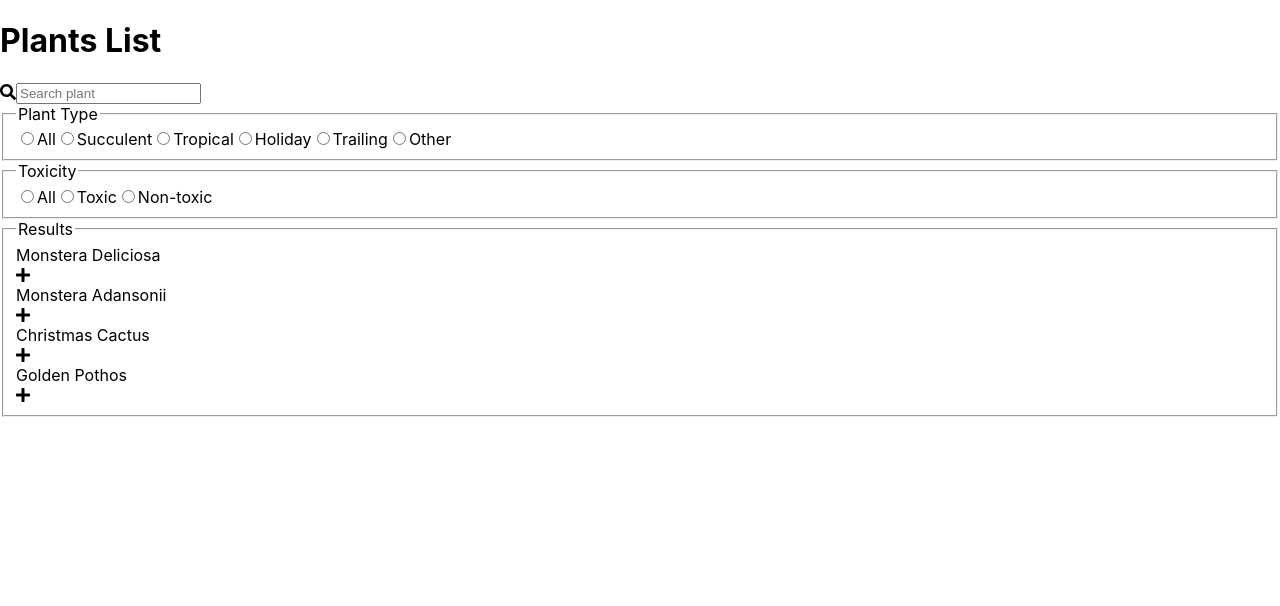
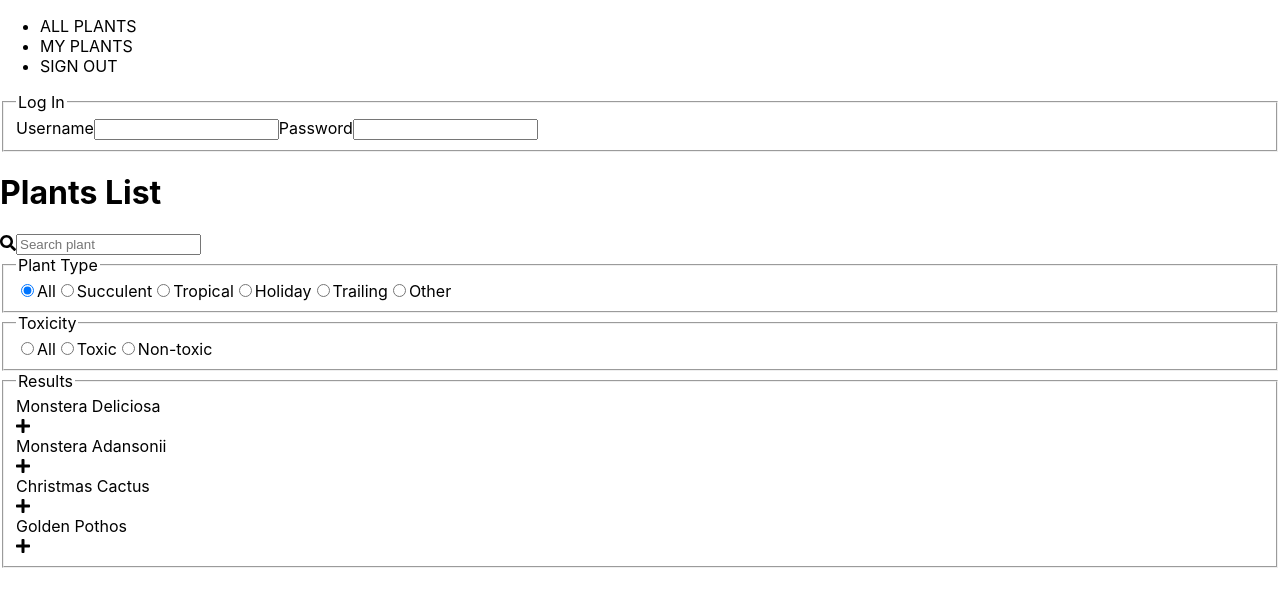
Before and after one commit to angelamasajo/fullstack-capstone, a React (Create React App) app: page /login in a window 1280 px wide. Shown: the top 606 px of the page. Built offline with nearby package versions, Linux system fonts and the light colour scheme.

Commit message:
work in progress

```diff
--- a/package.json
+++ b/package.json
@@ -12,6 +12,7 @@
     "@testing-library/user-event": "^12.7.3",
     "react": "^17.0.1",
     "react-dom": "^17.0.1",
+    "react-router-dom": "^5.2.0",
     "react-scripts": "4.0.3",
     "web-vitals": "^1.1.0"
   },
--- a/src/App.js
+++ b/src/App.js
@@ -1,14 +1,52 @@
 import React, { Component } from 'react';
+import { Route } from 'react-router-dom';
 // import './App.css';
 import SearchFilter from './SearchFilter/SearchFilter';
 import PlantList from './PlantList/PlantList';
+import NavBar from './NavBar/NavBar';
+import LoginPage from './LoginPage/LoginPage';
 
 class App extends Component {
+  constructor(props) {
+    super(props);
+    this.state = {
+      searchTerm: '',
+      filterOption: 'All'
+    }
+  }
+
+  updateSearchTerm(term) {
+    this.setState({
+      searchTerm: term
+    })
+  }
+
+  updateFilterOption(option) {
+    this.setState({
+      filterOption: option
+    })
+  }
+
   render() {
     return (
       <div className="App">
-        <SearchFilter/>
-        <PlantList files={this.props.files}/>
+        <NavBar />
+        <Route
+          exact
+          path='/login'
+          component={LoginPage}
+        />
+        <SearchFilter
+          searchTerm={this.state.searchTerm}
+          filterOption={this.state.filterOption}
+          handleUpdate={term => this.updateSearchTerm(term)}
+          handleFilterChange={option => this.updateFilterOption(option)}
+        />
+        <PlantList
+          files={this.props.files}
+          searchTerm={this.state.searchTerm}
+          filterOption={this.state.filterOption}
+        />
       </div>
     );
   }
--- a/src/FilterOptions/FilterOptions.js
+++ b/src/FilterOptions/FilterOptions.js
@@ -3,6 +3,7 @@ import React, { Component } from 'react';
 
 class FilterOptions extends Component {
   render () {
+    const { filterOption } = this.props;
     return (
       <div className="FilterOptions">
 
@@ -12,32 +13,74 @@ class FilterOptions extends Component {
             <legend>Plant Type</legend>
 
             <label htmlFor="filter_allTypes">
-              <input type="radio" value="all" id="filter_allTypes" name="filterType"/>
+              <input
+                type="radio"
+                value="All"
+                id="filter_allTypes"
+                name="filterType"
+                checked={filterOption === "All"}
+                onChange={e => this.props.handleFilterChange(e.target.value)}
+              />
               All
             </label>
 
             <label htmlFor="filter_succulent">
-              <input type="radio" value="succulent" id="filter_succulent" name="filterType"/>
+              <input
+                type="radio"
+                value="Succulent"
+                id="filter_succulent"
+                name="filterType"
+                checked={filterOption === "Succulent"}
+                onChange={e => this.props.handleFilterChange(e.target.value)}
+              />
               Succulent
             </label>
 
             <label htmlFor="filter_tropical">
-              <input type="radio" value="tropical" id="filter_tropical" name="filterType"/>
+              <input
+                type="radio"
+                value="Tropical"
+                id="filter_tropical"
+                name="filterType"
+                checked={filterOption === "Tropical"}
+                onChange={e => this.props.handleFilterChange(e.target.value)}
+              />
               Tropical
             </label>
 
             <label htmlFor="filter_holiday">
-              <input type="radio" value="holiday" id="filter_holiday" name="filterType"/>
+              <input
+                type="radio"
+                value="Holiday"
+                id="filter_holiday"
+                name="filterType"
+                checked={filterOption === "Holiday"}
+                onChange={e => this.props.handleFilterChange(e.target.value)}
+              />
               Holiday
             </label>
 
             <label htmlFor="filter_trailing">
-              <input type="radio" value="trailing" id="filter_trailing" name="filterType"/>
+              <input
+                type="radio"
+                value="Trailing"
+                id="filter_trailing"
+                name="filterType"
+                checked={filterOption === "Trailing"}
+                onChange={e => this.props.handleFilterChange(e.target.value)}
+              />
               Trailing
             </label>
 
             <label htmlFor="filter_other">
-              <input type="radio" value="other" id="filter_other" name="filterType"/>
+              <input
+                type="radio"
+                value="Other"
+                id="filter_other"
+                name="filterType"
+                checked={filterOption === "Other"}
+                onChange={e => this.props.handleFilterChange(e.target.value)}
+              />
               Other
             </label>
           </fieldset>
--- /dev/null
+++ b/src/LoginPage/LoginPage.js
@@ -0,0 +1,21 @@
+import React, { Component } from 'react';
+
+class LoginPage extends Component {
+  render () {
+    return (
+      <div className="LoginPage">
+        <form>
+          <fieldset>
+            <legend>Log In</legend>
+            <label>Username</label>
+            <input/>
+            <label>Password</label>
+            <input/>
+          </fieldset>
+        </form>
+      </div>
+    )
+  }
+}
+
+export default LoginPage;
--- /dev/null
+++ b/src/NavBar/NavBar.js
@@ -0,0 +1,21 @@
+import React, { Component } from 'react';
+// import './NavBar.css' //add the css file
+
+
+class NavBar extends Component {
+  render () {
+    return (
+      <div className="NavBar">
+        <nav>
+        <ul>
+          <li>ALL PLANTS</li>
+          <li>MY PLANTS</li>
+          <li>SIGN OUT</li>
+        </ul>
+        </nav>
+      </div>
+    )
+  }
+}
+
+export default NavBar;
--- a/src/SearchBox/SearchBox.js
+++ b/src/SearchBox/SearchBox.js
@@ -8,7 +8,11 @@ class SearchBox extends Component {
     return (
       <div className="SearchBox">
         <FontAwesomeIcon icon={faSearch}/>
-        <input placeholder="Search plant"/>
+        <input
+          placeholder="Search plant"
+          value={this.props.searchTerm}
+          onChange={e => this.props.handleUpdate(e.target.value)}
+        />
       </div>
     )
   }
--- a/src/SearchFilter/SearchFilter.js
+++ b/src/SearchFilter/SearchFilter.js
@@ -11,8 +11,14 @@ class SearchFilter extends Component {
           <h1>Plants List</h1>
         </div>
         <div className="SearchFilter__controls">
-          <SearchBox />
-          <FilterOptions />
+          <SearchBox
+            searchTerm={this.props.searchTerm}
+            handleUpdate={this.props.handleUpdate}
+          />
+          <FilterOptions
+            filterOption={this.props.filterOption}
+            handleFilterChange={this.props.handleFilterChange}
+          />
         </div>
       </div>
     )
--- a/src/index.js
+++ b/src/index.js
@@ -1,5 +1,6 @@
 import React from 'react';
 import ReactDOM from 'react-dom';
+import { BrowserRouter } from 'react-router-dom';
 import App from './App';
 import './index.css';
 
@@ -30,4 +31,9 @@ const FILES = [
   },
 ];
 
-ReactDOM.render(<App files={FILES}/>, document.getElementById('root'));
+ReactDOM.render(
+<BrowserRouter>
+  <App files={FILES}/>
+</BrowserRouter>,
+document.getElementById('root')
+);
```
Also changed, not shown: 1 other file (tests, documents, lock files or other folders).
